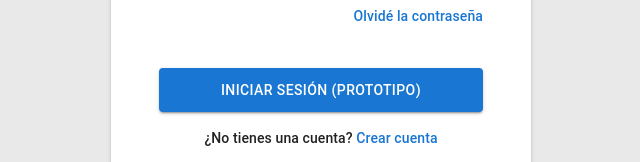
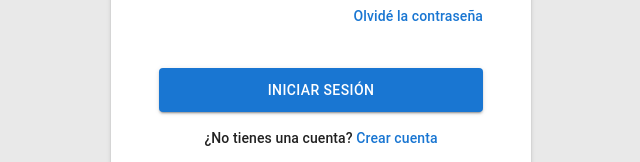
Before and after one commit to julandro/SENA-PROYECT, a React (Vite) app in the folder client/: page /login in a window 1280 px wide. Shown: the part 468-630 px from the top of the page, without its empty margins (319-959 px from the left). Built offline with nearby package versions, Linux system fonts and the light colour scheme; no server answers.

Commit message:
Se cambia label en login

```diff
--- a/client/src/components/pages/Login/index.jsx
+++ b/client/src/components/pages/Login/index.jsx
@@ -103,7 +103,7 @@ const Login = () => {
           sx={{ py: 1.2 }}
           onClick={handleLogin}
         >
-          Iniciar sesión (PROTOTIPO)
+          Iniciar sesión
         </Button>
         <Typography variant="subtitle2" textAlign="center">
           ¿No tienes una cuenta?{' '}
```
